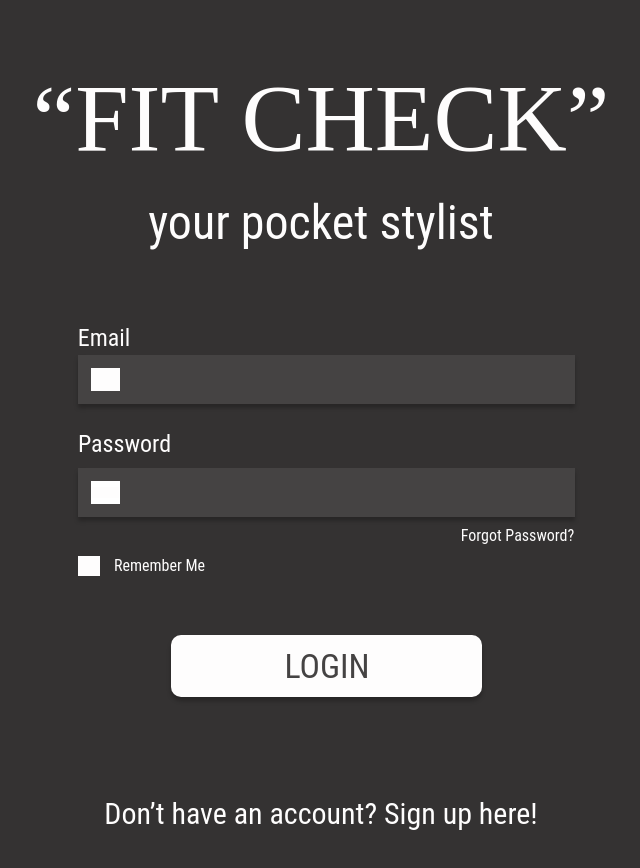
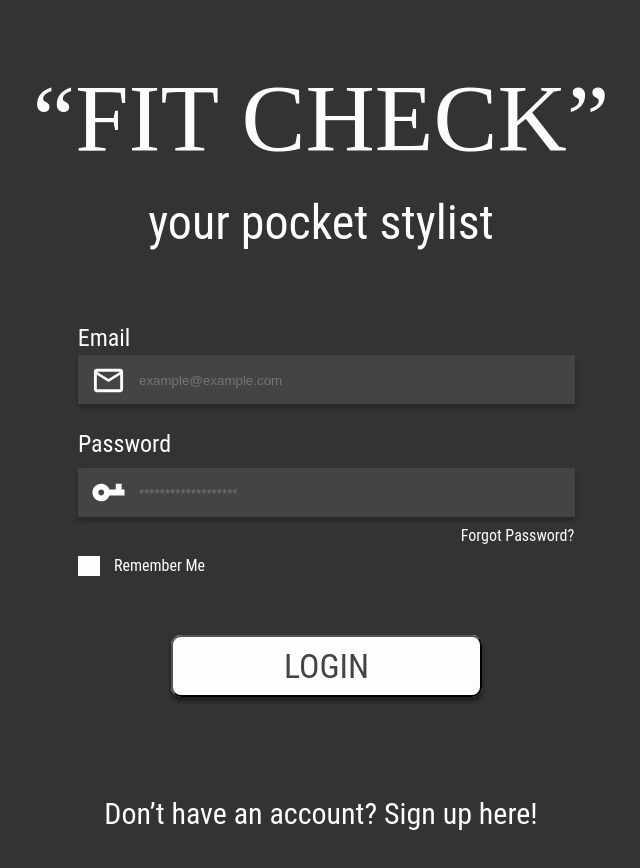
Before and after one commit to DeclanNelson178/fit-check-v1, a React (Create React App) app in the folder client/: page / in a window 1280 px wide. Shown: the top 868 px of the page, without its empty margins (399-1039 px from the left). Built offline with nearby package versions, Linux system fonts and the light colour scheme.

Commit message:
3 things - skeleton for Home page, login works without passing props, and jwt disabled for now

```diff
--- a/client/src/components/Login/Login.css
+++ b/client/src/components/Login/Login.css
@@ -52,6 +52,24 @@ body {
   position: absolute;
   left: 477px;
   top: 355px;
+}
+#e15_26_input {
+  background: transparent;
+  color: rgba(254.00000005960464, 253.0000001192093, 253.0000001192093, 1);
+  border: none;
+  width: 375px;
+  height: 40px;
+  top: 4px;
+  position: relative;
+}
+#e24_9_input {
+  background: transparent;
+  color: rgba(254.00000005960464, 253.0000001192093, 253.0000001192093, 1);
+  border: none;
+  width: 375px;
+  height: 40px;
+  top: 4px;
+  position: relative;
 }
 #e24_9 {
   box-shadow: 0px 4px 4px rgba(0, 0, 0, 0.25);
@@ -113,18 +131,11 @@ body {
   top: 362px;
 }
 #e15_16 {
-  background-color: rgba(
-    254.00000005960464,
-    253.0000001192093,
-    253.0000001192093,
-    1
-  );
-  opacity: 1;
   width: 29.166669845581055px;
   height: 23.333332061767578px;
   position: absolute;
   left: 489.9166564941406px;
-  top: 367.83331298828125px;
+  top: 362.83331298828125px;
 }
 #e15_32 {
   background-color: rgba(
@@ -159,6 +170,23 @@ body {
   border-bottom-left-radius: 10px;
   border-bottom-right-radius: 10px;
 }
+#e15_35_button {
+  cursor: pointer;
+  box-shadow: 0px 4px 4px rgba(0, 0, 0, 0.25);
+  background-color: rgba(
+    254.00000005960464,
+    253.0000001192093,
+    253.0000001192093,
+    1
+  );
+  width: 311px;
+  height: 62px;
+  position: relative;
+  border-top-left-radius: 10px;
+  border-top-right-radius: 10px;
+  border-bottom-left-radius: 10px;
+  border-bottom-right-radius: 10px;
+}
 #e14_4 {
   color: rgba(254.00942355394363, 253.12739968299866, 253.12739968299866, 1);
   opacity: 1;
@@ -178,9 +206,7 @@ body {
   opacity: 1;
   width: 86px;
   height: 40px;
-  position: absolute;
-  left: 683px;
-  top: 646px;
+  position: relative;
   font-family: Roboto Condensed;
   text-align: center;
   font-size: 34px;
@@ -216,13 +242,11 @@ body {
   line-height: undefined;
 }
 #e24_10 {
-  background-color: rgba(255, 255, 255, 1);
-  opacity: 1;
   width: 29.170000076293945px;
   height: 23.329999923706055px;
   position: absolute;
   left: 490px;
-  top: 481px;
+  top: 475px;
 }
 #e24_11 {
   opacity: 1;
--- a/client/src/components/Login/Login.js
+++ b/client/src/components/Login/Login.js
@@ -1,26 +1,42 @@
 import React, { Component } from "react";
+import mailIcon from "./images/mail_outline.svg";
+import keyIcon from "./images/vpn_key.svg";
 import "./Login.css";
 import axios from "axios";
 
 class Login extends Component {
-  constructor() {
-    super();
+  constructor(props) {
+    super(props);
     this.state = {
-      isLoggedIn: false,
+      username: "",
+      password: "",
     };
+    this.handleLogin = this.handleLogin.bind(this);
+    this.handleUsernameChange = this.handleUsernameChange.bind(this);
+    this.handlePasswordChange = this.handlePasswordChange.bind(this);
   }
 
-  testPostAPIEndpoint() {
+  handleLogin() {
     axios
-      .post("http://localhost:5000/tests", { title: "testAbhiUser" })
+      .post("http://localhost:5000/auth/signin", {
+        email: this.state.username,
+        password: this.state.password,
+      })
       .then((res) => {
         console.log(res.data);
       });
   }
 
-  testGETAPIEndpoint() {
-    axios.get("http://localhost:5000/tests").then((res) => {
-      console.log(res.data);
+  async handleUsernameChange(e) {
+    const oldPassword = this.state.password;
+    await this.setState({ username: e.target.value, password: oldPassword });
+  }
+
+  async handlePasswordChange(e) {
+    const oldUsername = this.state.username;
+    await this.setState({
+      username: oldUsername,
+      password: e.target.value,
     });
   }
 
@@ -30,22 +46,39 @@ class Login extends Component {
         <div id="e6_3">
           <span id="e15_31">Forgot Password?</span>
           <span id="e15_33">Remember Me</span>
-          <div id="e15_26"></div>
-          <div id="e24_9"></div>
+          <div id="e15_26">
+            <input
+              id="e15_26_input"
+              placeholder="example@example.com"
+              value={this.state.username}
+              onChange={this.handleUsernameChange}
+            ></input>
+          </div>
+          <div id="e24_9">
+            <input
+              type="password"
+              id="e24_9_input"
+              placeholder="*******************"
+              value={this.state.password}
+              onChange={this.handlePasswordChange}
+            ></input>
+          </div>
           <span id="e15_17">Password</span>
           <span id="e15_30">Email</span>
-          <div id="e15_12"></div>
-          <div id="e15_15"></div>
-          <div id="e15_16"></div>
+          <div id="e15_16">
+            <img alt="" src={mailIcon} />
+          </div>
           <div id="e15_32"></div>
-          <div id="e15_35"></div>
+          <div id="e15_35">
+            <button id="e15_35_button" onClick={this.handleLogin}>
+              <span id="e15_36">LOGIN</span>
+            </button>
+          </div>
           <span id="e14_4">your pocket stylist</span>
-          <span id="e15_36">LOGIN</span>
           <span id="e9_0">“FIT CHECK”</span>
           <span id="e15_37">Don’t have an account? Sign up here!</span>
           <div id="e24_10">
-            <div id="e24_11"></div>
-            <div id="e24_12"></div>
+            <img alt="" src={keyIcon} />
           </div>
         </div>
       </div>
```
Also changed, not shown: client/src/components/Home/Home.js (added, +19 -0 lines), client/src/components/Home/Home.css (added), 1 other file (tests, documents, lock files or other folders).
